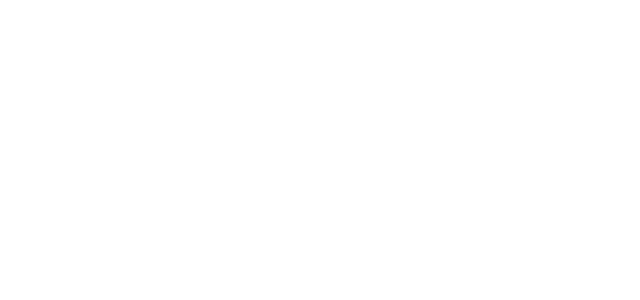
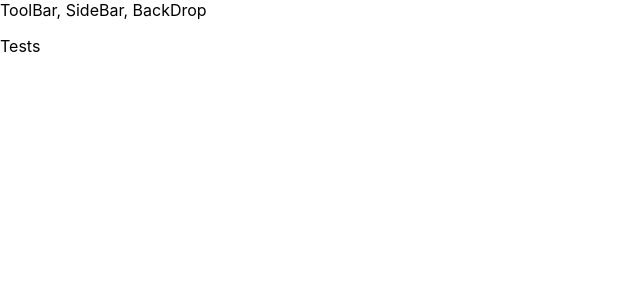
Before and after one commit to C-Shi/burger-builder, a React (Create React App) app: page / in a window 1280 px wide. Shown: the top 300 px of the page, without its empty margins (0-640 px from the left). Built offline with nearby package versions, Linux system fonts and the light colour scheme.

Commit message:
add layout structure

```diff
--- a/src/App.js
+++ b/src/App.js
@@ -1,9 +1,13 @@
 import React, { Component } from 'react';
+import Layout from './components/Layout/Layout'
 
 class App extends Component {
   render() {
     return (
       <div className="App">
+        <Layout>
+          <p>Tests</p>
+        </Layout>
       </div>
     );
   }
--- /dev/null
+++ b/src/components/Layout/Layout.js
@@ -0,0 +1,15 @@
+import React from 'react';
+import Aux from '../../hoc/Aux'
+
+const layout = ( props ) => {
+  return (
+    <Aux>
+      <div>ToolBar, SideBar, BackDrop</div>
+      <main>
+        {props.children}
+      </main>
+    </Aux>
+  )
+};
+
+export default layout
--- /dev/null
+++ b/src/hoc/Aux.js
@@ -0,0 +1,3 @@
+const Aux = ( props ) => props.children
+
+export default Aux
```
